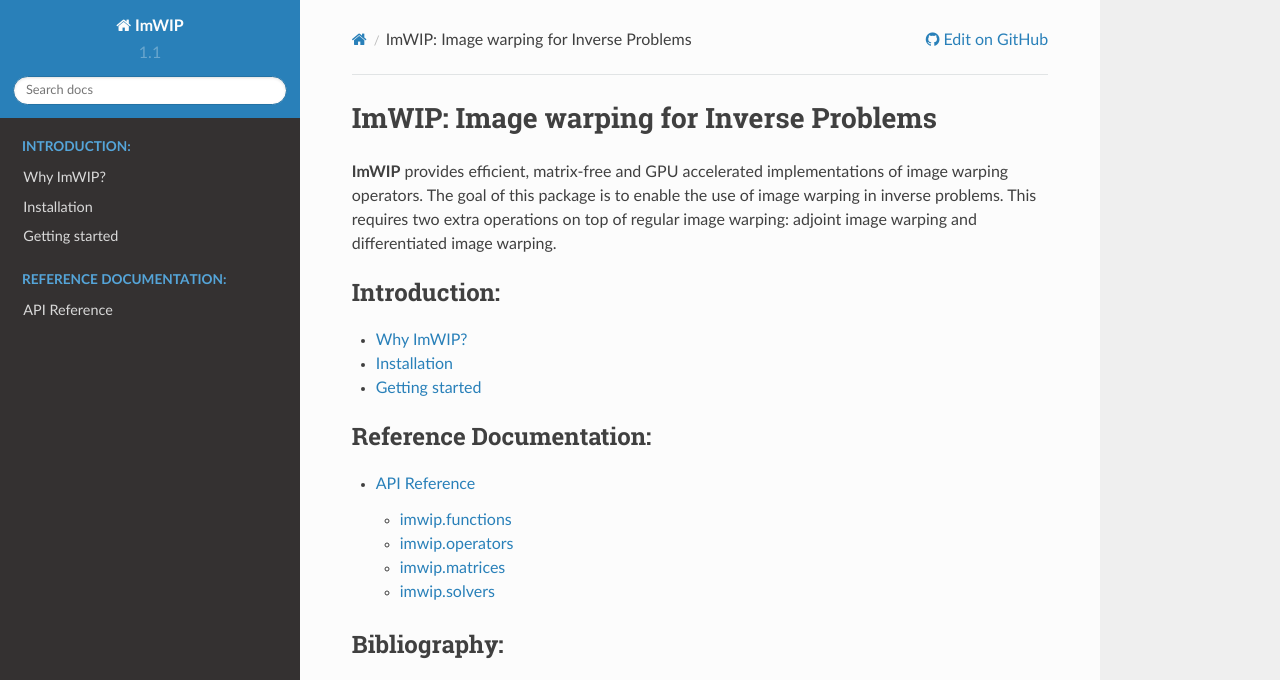
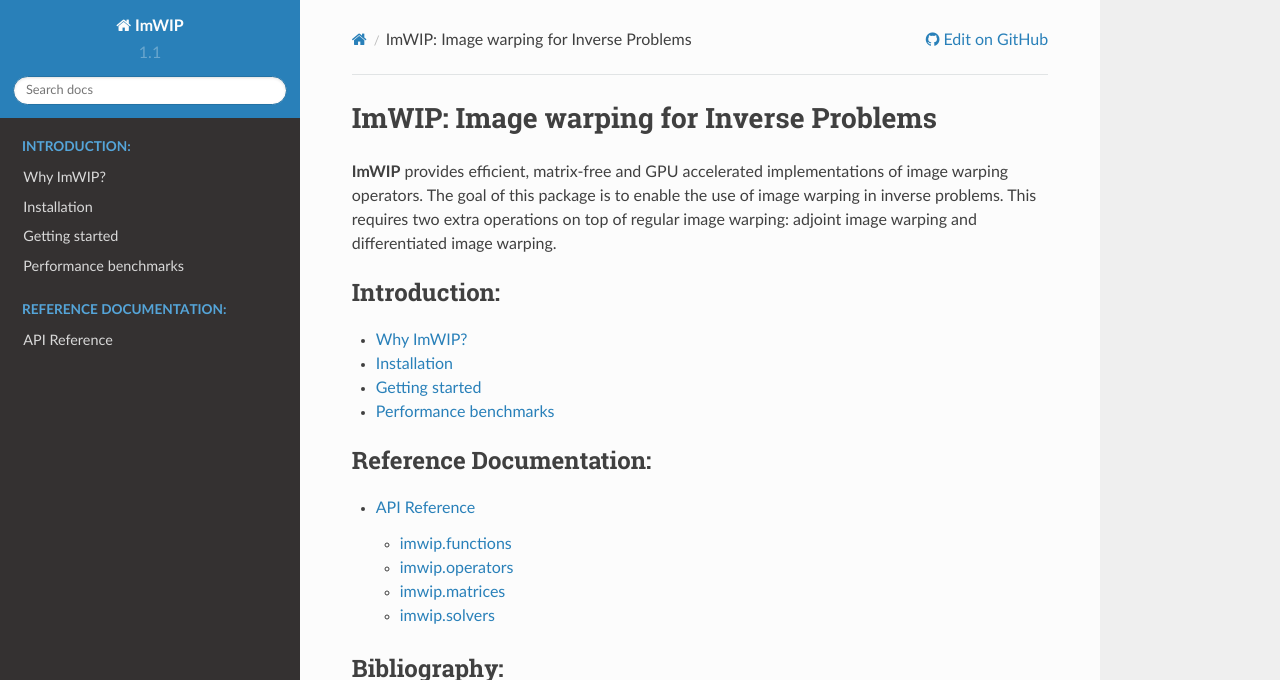
Before and after one commit to RendersJens/ImWIP, a Sphinx documentation site: the page built from docs/source/index.rst, in a window 1280 px wide and 997 px high, cut to the strip 0-680 px from the top of the window. Built offline with Sphinx 7.4.7 and the Read the Docs theme 2.0.0, drawn with Linux system fonts in a browser that asks for light colours.

Commit message:
Added performance benchmarks, compared against scipy, scikit-image and open-cv

```diff
--- a/docs/source/index.rst
+++ b/docs/source/index.rst
@@ -11,6 +11,7 @@ ImWIP: Image warping for Inverse Problems
    why
    installation
    getting_started
+   notebooks/Performance_benchmarks.ipynb
 
 .. toctree::
    :maxdepth: 2
```
Also changed, not shown: docs/source/notebooks/Performance_benchmarks.ipynb (added).
